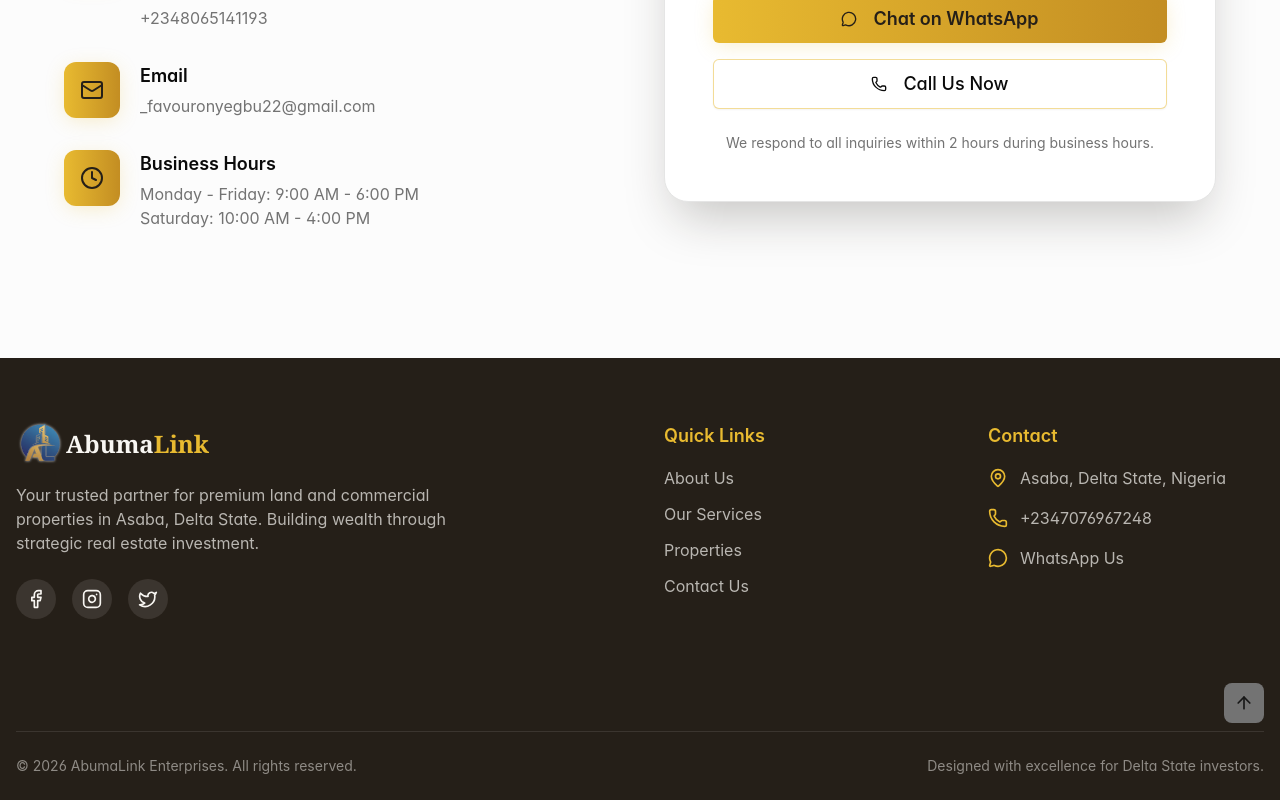
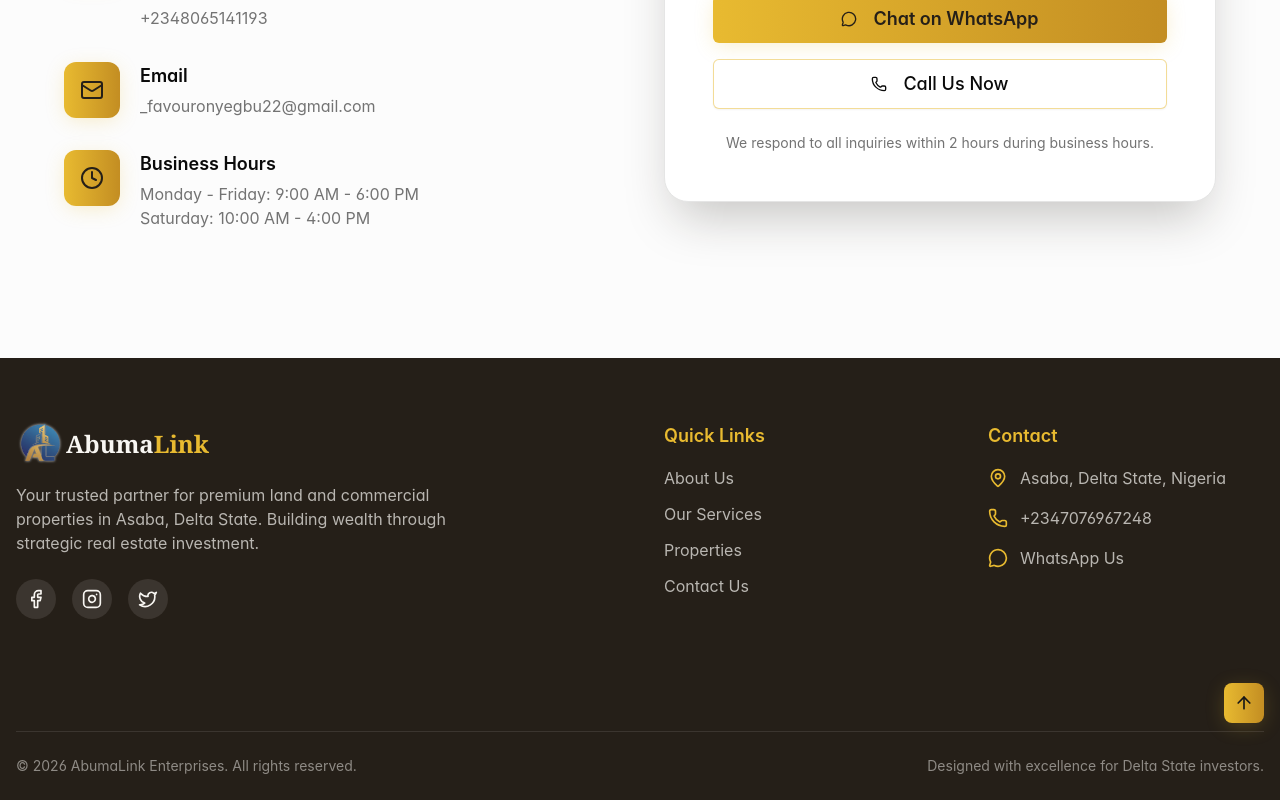
Before and after one commit to pycogram/abuma-link-website, a Next.js app: page / in a window 1280 px wide. Shown: the part 6475-7275 px from the top of the page. Built offline with nearby package versions, Linux system fonts and the light colour scheme.

Commit message:
colored the scroll-up btn

```diff
--- a/src/components/Footer.tsx
+++ b/src/components/Footer.tsx
@@ -115,7 +115,7 @@
 
           <button
             onClick={scrollToTop}
-            className="w-10 h-10 place-self-end rounded-lg bg-neutral-500 mb-2 flex items-center justify-center hover:bg-accent/90 transition-colors"
+            className="w-10 h-10 place-self-end rounded-lg mb-2 flex items-center justify-center bg-gradient-gold hover:opacity-90 text-charcoal font-semibold shadow-gold"
             aria-label="Scroll to top"
           >
             <ArrowUp className="w-5 h-5 text-accent-foreground" />
```
